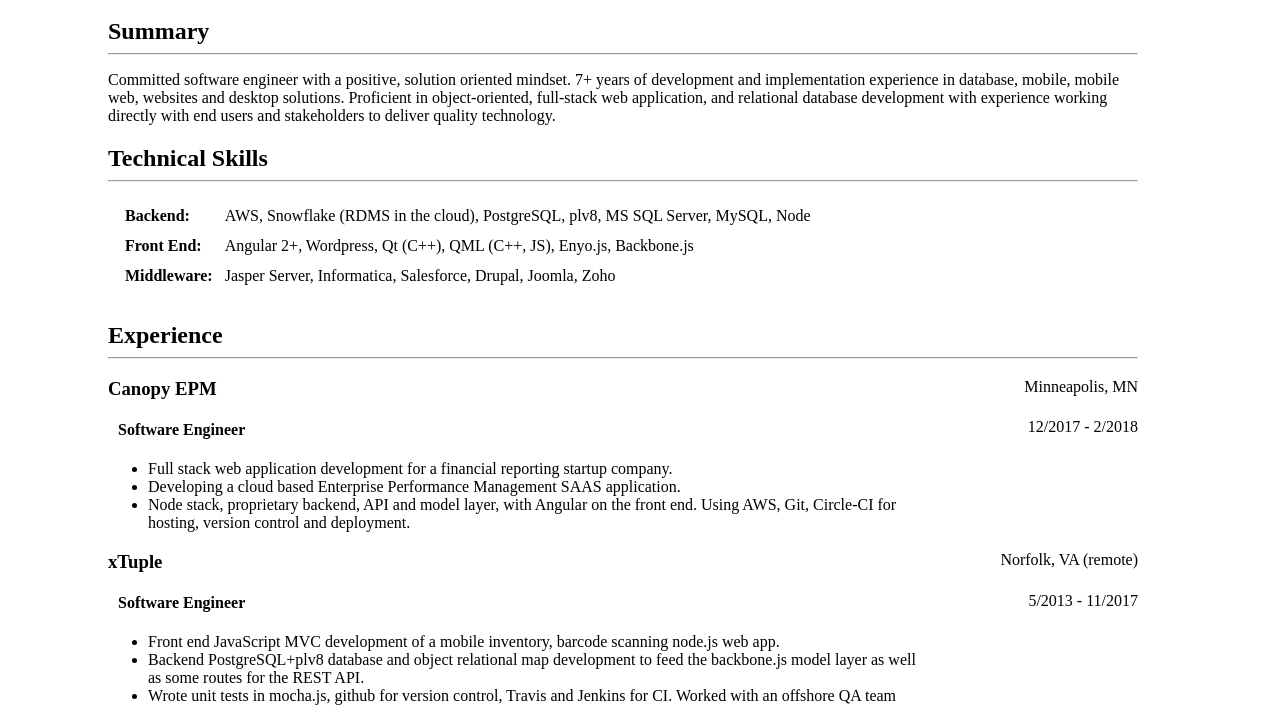
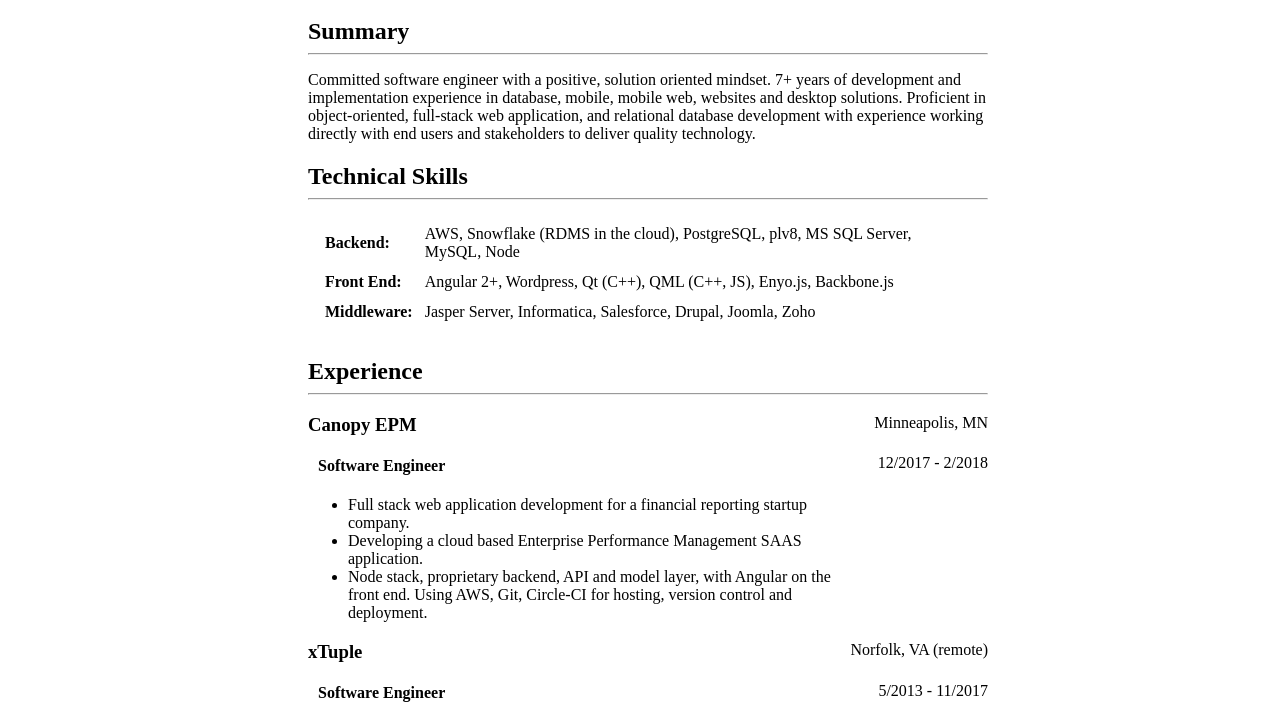
Before and after one commit to jcarlin/jcarlin.github.io, a website: page index.html in a window 1280 px wide. Shown: the part 129-835 px from the top of the page. Drawn offline with Linux system fonts and the light colour scheme.

Commit message:
Update stylesheet.css

```diff
--- a/stylesheet.css
+++ b/stylesheet.css
@@ -4,7 +4,7 @@
 }
 
 #container {
-  padding: 20px 150px 20px 100px
+  padding: 20px 300px 20px 300px
 }
 
 #content-contact {
```
